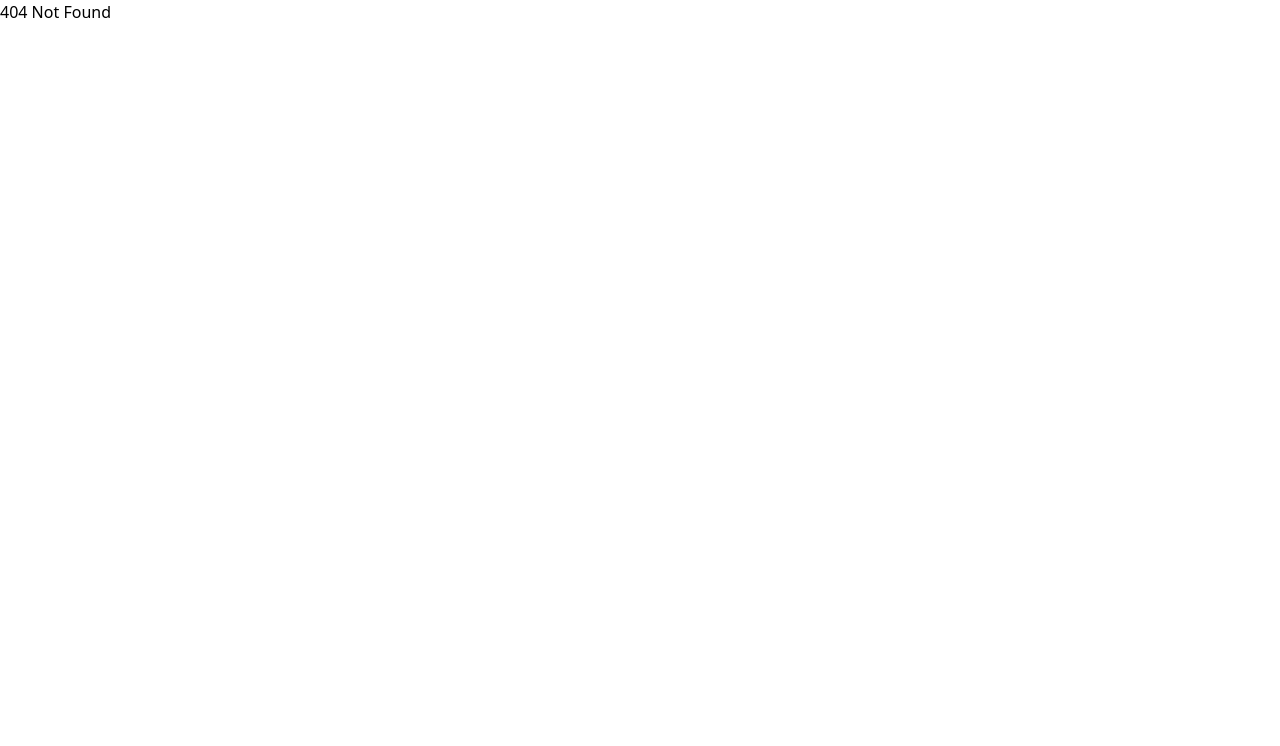
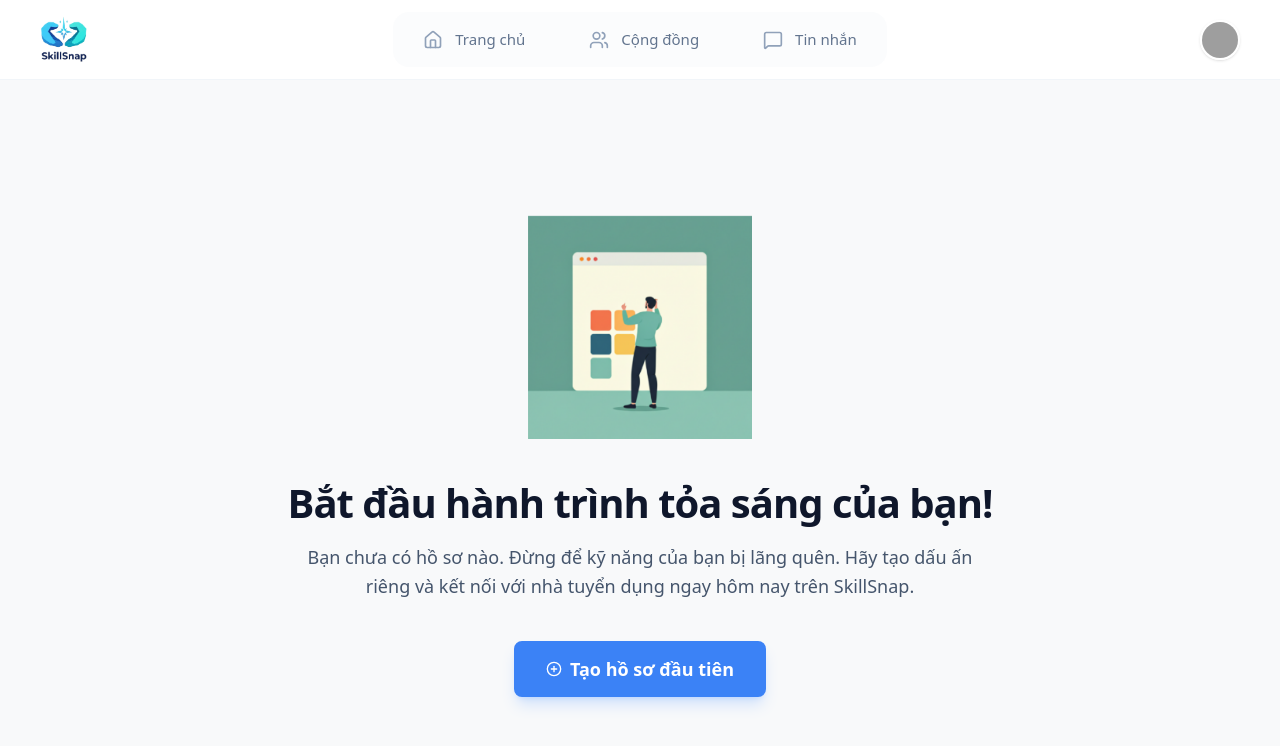
Before and after one commit to SEP490-CapstoneProject/SEP490_Web, a React (Vite) app: page /emptyPortfolio in a window 1280 px wide. Before the commit this address had no page. Shown: the top 746 px of the page. Built offline with nearby package versions, Linux system fonts and the light colour scheme; grey boxes are pictures that could not be loaded.

Commit message:
add empty portfolio page

```diff
--- a/src/App.tsx
+++ b/src/App.tsx
@@ -3,17 +3,18 @@ import LoginPage from "./components/pages/Login";
 import { WebLayout } from "./components/common/WebLayout";
 import ProfilePage from "./components/pages/portfolio/Profile";
 import PortfolioManagement from "./components/pages/portfolio/PortfolioManagement";
+import EmptyPortfolioPage from "./components/pages/portfolio/EmptyPortfolio";
 
 function App() {
   return (
     <Router>
       <Routes>
         {/* Route trang Login tách biệt hoàn toàn */}
-        <Route path="/login" element={<LoginPage />} />
         <Route path="/" element={<LoginPage />} />{" "}
         <Route element={<WebLayout />}>
           <Route path="/profile" element={<ProfilePage />} />
           <Route path="/portfolioManagement" element={<PortfolioManagement />} />
+          <Route path="/emptyPortfolio" element={<EmptyPortfolioPage />} />
         </Route>
         <Route path="*" element={<div>404 Not Found</div>} />
       </Routes>
--- a/src/components/common/WebLayout.tsx
+++ b/src/components/common/WebLayout.tsx
@@ -5,7 +5,7 @@ export function WebLayout() {
   return (
     <div className="min-h-screen bg-[#F8F9FA]">
       <Header />
-      <main className="max-w-360 mx-auto py-8 px-4 lg:px-12">
+      <main className="max-w-360 mx-auto py-4 px-4 ">
         <Outlet />
       </main>
     </div>
--- a/src/components/pages/Login.tsx
+++ b/src/components/pages/Login.tsx
@@ -15,7 +15,7 @@ export default function LoginPage() {
   const [showPassword, setShowPassword] = useState(false);
 
   return (
-    <div className="min-h-screen flex flex-col bg-slate-50 dark:bg-slate-950 transition-colors duration-300">
+    <div className="min-h-screen flex flex-col bg-slate-50 transition-colors duration-300">
       {/* Header */}
       <header className="w-full px-6 py-2 flex justify-between items-center bg-white dark:bg-slate-900 border-b border-slate-100 dark:border-slate-800">
         <div className="flex items-center gap-2">
@@ -37,7 +37,7 @@ export default function LoginPage() {
             <img
               src={LoginPlaceholder}
               alt="Illustration"
-              className="z-10 w-4/5 h-auto object-contain transition-all duration-500 animate-in fade-in zoom-in duration-700"
+              className="z-10 w-full h-auto object-contain transition-all duration-500 animate-in fade-in zoom-in duration-700"
             />
           </div>
 
--- /dev/null
+++ b/src/components/pages/portfolio/EmptyPortfolio.tsx
@@ -0,0 +1,42 @@
+import { PlusCircle } from "lucide-react";
+import { Button } from "@/components/ui/button";
+import EmptyImg from "@/assets/empty-portfolio-img.png";
+
+export default function EmptyPortfolioPage() {
+  return (
+
+    <div className="h-screen flex items-center justify-center overflow-hidden">
+      <main className="max-w-4xl w-full flex flex-col items-center text-center mb-20">
+
+        <div className="mb-10 w-full flex items-center justify-center">
+          <div className="relative w-32 h-32 md:w-56 md:h-56 overflow-hidden ">
+            <img
+              alt="empty portfolio illustration"
+              className="w-full h-full object-cover"
+              src={EmptyImg}
+            />
+          </div>
+        </div>
+
+        <div className="space-y-4">
+          <h1 className="text-3xl md:text-[40px] font-bold text-slate-900 tracking-tight">
+            Bắt đầu hành trình tỏa sáng của bạn!
+          </h1>
+          <p className="text-slate-600 text-lg max-w-2xl mx-auto leading-relaxed">
+            Bạn chưa có hồ sơ nào. Đừng để kỹ năng của bạn bị lãng quên. Hãy tạo dấu ấn riêng
+            và kết nối với nhà tuyển dụng ngay hôm nay trên SkillSnap.
+          </p>
+        </div>
+
+        <div className="mt-10">
+          <Button
+            className="bg-[#3b82f6] hover:bg-blue-600 text-white px-8 py-7 rounded-lg font-semibold text-lg flex items-center gap-2 transition-all transform hover:scale-[1.02] active:scale-95 shadow-lg shadow-blue-500/20"
+          >
+            <PlusCircle size={24} />
+            <span>Tạo hồ sơ đầu tiên</span>
+          </Button>
+        </div>
+      </main>
+    </div>
+  );
+}
```
Also changed, not shown: src/assets/empty-portfolio-img.png (added).
